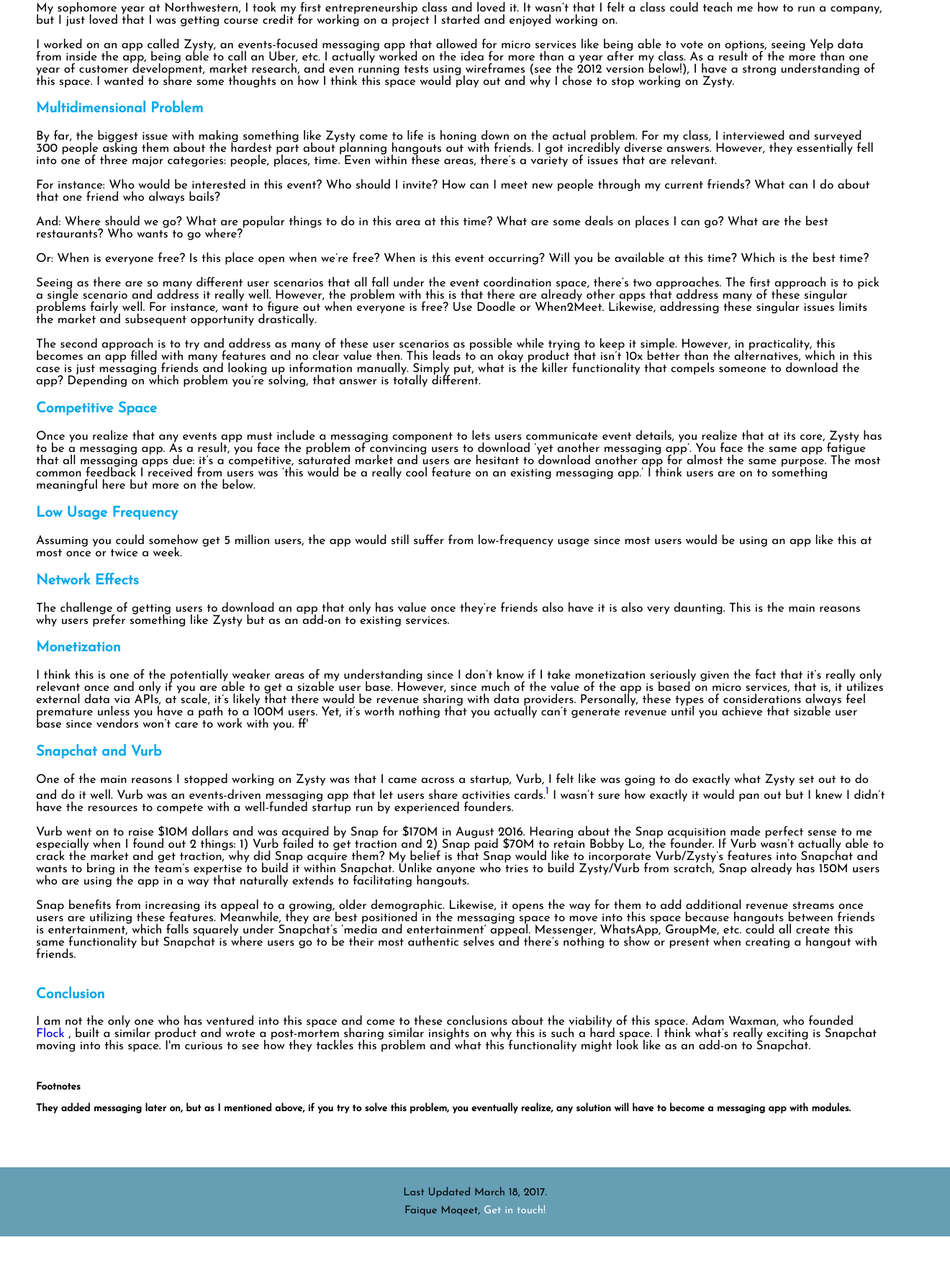
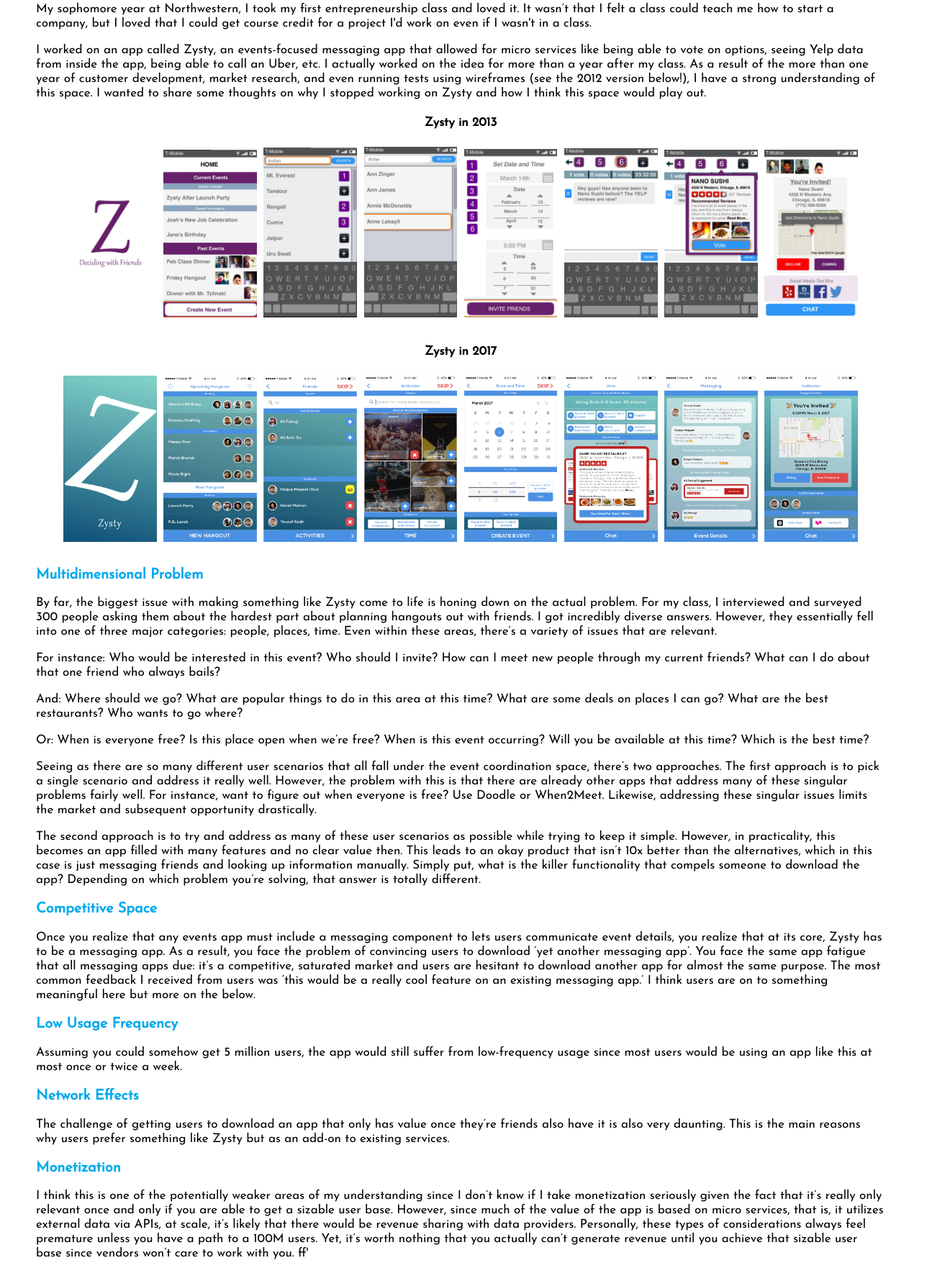
Before and after one commit to fikers/fikers.github.io, a plain HTML site: page pages/ZystyWriteUp.html in a window 1280 px wide. Shown: the part 167-1922 px from the top of the page at 72% size, 1320 px wide, since content can reach past the window. Before the commit the page ends 1885 px from the top, so only its background shows below. Drawn offline with Linux system fonts and the light colour scheme.

Commit message:
Last touches

```diff
--- a/pages/ZystyWriteUp.html
+++ b/pages/ZystyWriteUp.html
@@ -9,7 +9,12 @@
 
   <style>
 
+  html {
+    overflow-x:hidden;
+  }
+
   body {
+    overflow-x:hidden;
     margin:0px;
     background-color: #fff;
     font-size: 17px;
@@ -24,6 +29,7 @@
   .maindiv {
     padding: 50px;
   }
+
   .footer-fold {
   	height: auto;
   	padding: 0px;
@@ -44,29 +50,43 @@
     text-decoration: none;
    }
 
-   h1 {
+  h1 {
      margin-top: 0px;
-   }
-   h3{
+
+  }
+
+  h3{
     color: #00a9ec;
   }
+
   .links{
     display: inline;
   }
 
+  .pics img{
+    width: 11%;
+    margin-bottom: 10px;
+    border: 2px solid white;
+  }
 
   @media (max-width: 700px) {
 
     .maindiv {
       padding: 25px;
-
     }
 
     .links{
       display: none;
     }
 
+    .pics img{
+      width: 20%;
+      margin-bottom: 10px;
+      border: 2px solid white;
+    }
+
   }
+
   </style>
 
 </head>
@@ -81,74 +101,102 @@
     </div>
     </h1>
     <hr>
-    <p>
   <h3>The Backstory</h3>
 
-  My sophomore year at Northwestern, I took my first entrepreneurship class and loved it. It wasn’t that I felt a class could teach me how to run a company, but I just loved that I was getting course credit for working on a project I started and enjoyed working on.
-  <br><br>
-  I worked on an app called Zysty, an events-focused messaging app that allowed for micro services like being able to vote on options, seeing Yelp data from inside the app, being able to call an Uber, etc. I actually worked on the idea for more than a year after my class. As a result of the more than one year of customer development, market research, and even running tests using wireframes (see the 2012 version below!), I have a strong understanding of this space. I wanted to share some thoughts on how I think this space would play out and why I chose to stop working on Zysty.
-  <br>
+  <p>My sophomore year at Northwestern, I took my first entrepreneurship class and loved it. It wasn’t that I felt a class could teach me how to start a company, but I  loved that I could get course credit for a project I'd work on even if I wasn't in a class.
+  </p>
+
+  <p>I worked on an app called Zysty, an events-focused messaging app that allowed for micro services like being able to vote on options, seeing Yelp data from inside the app, being able to call an Uber, etc. I actually worked on the idea for more than a year after my class. As a result of the more than one year of customer development, market research, and even running tests using wireframes (see the 2012 version below!), I have a strong understanding of this space. I wanted to share some thoughts on why I stopped working on Zysty and how I think this space would play out.
+  </p>
+
+  <div class="pics">
+      <center>
+        <h4> Zysty in 2013 </h4>
+      <img src="../images/Zysty2013/1.png">
+      <img src="../images/Zysty2013/2.png">
+      <img src="../images/Zysty2013/3.png">
+      <img src="../images/Zysty2013/4.png">
+      <img src="../images/Zysty2013/5.png">
+      <img src="../images/Zysty2013/6.png">
+      <img src="../images/Zysty2013/7.png">
+      <img src="../images/Zysty2013/8.png">
+    </center>
+  </div>
+
+  <div class="pics">
+      <center>
+      <h4> Zysty in 2017 </h4>
+      <img src="../images/Zysty2017/1.png">
+      <img src="../images/Zysty2017/2.png">
+      <img src="../images/Zysty2017/3.png">
+      <img src="../images/Zysty2017/4.png">
+      <img src="../images/Zysty2017/5.png">
+      <img src="../images/Zysty2017/6.png">
+      <img src="../images/Zysty2017/7.png">
+      <img src="../images/Zysty2017/8.png">
+    </center>
+  </div>
 
   <h3>Multidimensional Problem</h3>
 
-  By far, the biggest issue with making something like Zysty come to life is honing down on the actual problem. For my class, I interviewed and surveyed 300 people asking them about the hardest part about planning hangouts out with friends. I got incredibly diverse answers. However, they essentially fell into one of three major categories: people, places, time. Even within these areas, there’s a variety of issues that are relevant.
-  <br><br>
+  <p>By far, the biggest issue with making something like Zysty come to life is honing down on the actual problem. For my class, I interviewed and surveyed 300 people asking them about the hardest part about planning hangouts out with friends. I got incredibly diverse answers. However, they essentially fell into one of three major categories: people, places, time. Even within these areas, there’s a variety of issues that are relevant.
+  </p>
 
-  For instance: Who would be interested in this event? Who should I invite? How can I meet new people through my current friends? What can I do about that one friend who always bails?
-  <br><br>
+  <p>For instance: Who would be interested in this event? Who should I invite? How can I meet new people through my current friends? What can I do about that one friend who always bails?
+  </p>
 
-  And: Where should we go? What are popular things to do in this area at this time? What are some deals on places I can go? What are the best restaurants? Who wants to go where?
-  <br><br>
+  <p>And: Where should we go? What are popular things to do in this area at this time? What are some deals on places I can go? What are the best restaurants? Who wants to go where?
+  </p>
 
-  Or: When is everyone free? Is this place open when we’re free? When is this event occurring? Will you be available at this time? Which is the best time?
-  <br><br>
+  <p>Or: When is everyone free? Is this place open when we’re free? When is this event occurring? Will you be available at this time? Which is the best time?
+  </p>
 
-  Seeing as there are so many different user scenarios that all fall under the event coordination space, there’s two approaches. The first approach is to pick a single scenario and address it really well. However, the problem with this is that there are already other apps that address many of these singular problems fairly well. For instance, want to figure out when everyone is free? Use Doodle or When2Meet. Likewise, addressing these singular issues limits the market and subsequent opportunity drastically.
-  <br><br>
+  <p>Seeing as there are so many different user scenarios that all fall under the event coordination space, there’s two approaches. The first approach is to pick a single scenario and address it really well. However, the problem with this is that there are already other apps that address many of these singular problems fairly well. For instance, want to figure out when everyone is free? Use Doodle or When2Meet. Likewise, addressing these singular issues limits the market and subsequent opportunity drastically.
+  </p>
 
-  The second approach is to try and address as many of these user scenarios as possible while trying to keep it simple. However, in practicality, this becomes an app filled with many features and no clear value then. This leads to an okay product that isn’t 10x better than the alternatives, which in this case is just messaging friends and looking up information manually. Simply put, what is the killer functionality that compels someone to download the app? Depending on which problem you’re solving, that answer is totally different.
-  <br>
+  <p>The second approach is to try and address as many of these user scenarios as possible while trying to keep it simple. However, in practicality, this becomes an app filled with many features and no clear value then. This leads to an okay product that isn’t 10x better than the alternatives, which in this case is just messaging friends and looking up information manually. Simply put, what is the killer functionality that compels someone to download the app? Depending on which problem you’re solving, that answer is totally different.
+  </p>
 
   <h3>Competitive Space</h3>
 
-  Once you realize that any events app must include a messaging component to lets users communicate event details, you realize that at its core, Zysty has to be a messaging app. As a result, you face the problem of convincing users to download ‘yet another messaging app’. You face the same app fatigue that all messaging apps due: it’s a competitive, saturated market and users are hesitant to download another app for almost the same purpose. The most common feedback I received from users was ‘this would be a really cool feature on an existing messaging app.’ I think users are on to something meaningful here but more on the below.
+  <p>Once you realize that any events app must include a messaging component to lets users communicate event details, you realize that at its core, Zysty has to be a messaging app. As a result, you face the problem of convincing users to download ‘yet another messaging app’. You face the same app fatigue that all messaging apps due: it’s a competitive, saturated market and users are hesitant to download another app for almost the same purpose. The most common feedback I received from users was ‘this would be a really cool feature on an existing messaging app.’ I think users are on to something meaningful here but more on the below.
+  </p>
 
   <h3>Low Usage Frequency</h3>
 
-  Assuming you could somehow get 5 million users, the app would still suffer from low-frequency usage since most users would be using an app like this at most once or twice a week.
-
+  <p>Assuming you could somehow get 5 million users, the app would still suffer from low-frequency usage since most users would be using an app like this at most once or twice a week.
+  </p>
   <h3>Network Effects</h3>
 
-  The challenge of getting users to download an app that only has value once they’re friends also have it is also very daunting. This is the main reasons why users prefer something like Zysty but as an add-on to existing services.
-
+  <p>The challenge of getting users to download an app that only has value once they’re friends also have it is also very daunting. This is the main reasons why users prefer something like Zysty but as an add-on to existing services.
+  </p>
   <h3>Monetization</h3>
 
-  I think this is one of the potentially weaker areas of my understanding since I don’t know if I take monetization seriously given the fact that it’s really only relevant once and only if you are able to get a sizable user base. However, since much of the value of the app is based on micro services, that is, it utilizes external data via APIs, at scale, it’s likely that there would be revenue sharing with data providers. Personally, these types of considerations always feel premature unless you have a path to a 100M users. Yet, it’s worth nothing that you actually can’t generate revenue until you achieve that sizable user base since vendors won’t care to work with you. ff'
-
+  <p>I think this is one of the potentially weaker areas of my understanding since I don’t know if I take monetization seriously given the fact that it’s really only relevant once and only if you are able to get a sizable user base. However, since much of the value of the app is based on micro services, that is, it utilizes external data via APIs, at scale, it’s likely that there would be revenue sharing with data providers. Personally, these types of considerations always feel premature unless you have a path to a 100M users. Yet, it’s worth nothing that you actually can’t generate revenue until you achieve that sizable user base since vendors won’t care to work with you. ff'
+  </p>
   <h3>Snapchat and Vurb</h3>
 
-  One of the main reasons I stopped working on Zysty was that I came across a startup, Vurb, I felt like was going to do exactly what Zysty set out to do and do it well. Vurb was an events-driven messaging app that let users share activities cards.<a href="#footerNotes"><sup>1</sup></a> I wasn’t sure how exactly it would pan out but I knew I didn’t have the resources to compete with a well-funded startup run by experienced founders.
-  <br><br>
+  <img src="http://3.bp.blogspot.com/-S9bcSiby-JM/VdxukTjWFzI/AAAAAAAAAkU/u9C2Q_WhUDE/s1600/Vurb.png" width="100%">
 
-  Vurb went on to raise $10M dollars and was acquired by Snap for $170M in August 2016. Hearing about the Snap acquisition made perfect sense to me especially when I found out 2 things: 1) Vurb failed to get traction and 2) Snap paid $70M to retain Bobby Lo, the founder. If Vurb wasn’t actually able to crack the market and get traction, why did Snap acquire them? My belief is that Snap would like to incorporate Vurb/Zysty’s features into Snapchat and wants to bring in the team’s expertise to build it within Snapchat. Unlike anyone who tries to build Zysty/Vurb from scratch, Snap already has 150M users who are using the app in a way that naturally extends to facilitating hangouts.
-  <br><br>
+  <p>One of the main reasons I stopped working on Zysty was that I came across a startup, <a href="https://vurb.com/">Vurb</a>, I felt like was going to do exactly what Zysty set out to do and do it well. Vurb was an events-driven messaging app that let users share activities cards.<a href="#footerNotes"><sup>1</sup></a> I wasn’t sure how exactly it would pan out but I knew I didn’t have the resources to compete with a well-funded startup run by experienced founders.
+  </p>
 
-  Snap benefits from increasing its appeal to a growing, older demographic. Likewise, it opens the way for them to add additional revenue streams once users are utilizing these features. Meanwhile, they are best positioned in the messaging space to move into this space because hangouts between friends is entertainment, which falls squarely under Snapchat’s ‘media and entertainment’ appeal. Messenger, WhatsApp, GroupMe, etc. could all create this same functionality but Snapchat is where users go to be their most authentic selves and there’s nothing to show or present when creating a hangout with friends.
-  <br><br>
+  <p>Vurb went on to raise $10M dollars and was <a href="http://www.latimes.com/business/technology/la-fi-tn-snapchat-vurb-20160815-snap-story.html">acquired by Snap for $170M</a> in August 2016. Hearing about the Snap acquisition made perfect sense to me especially when I found out 2 things: 1) Vurb failed to get traction and 2) Snap paid $75M to retain Bobby Lo, the founder. If Vurb wasn’t actually able to crack the market and get traction, why did Snap acquire them? My belief is that Snap would like to incorporate Vurb/Zysty’s features into Snapchat and wants to bring in the team’s expertise to build it within Snapchat. Unlike anyone who tries to build Zysty/Vurb from scratch, Snap already has 150M users who are using the app in a way that naturally extends to facilitating hangouts.
+  </p>
+
+  <p>Snap benefits from increasing its appeal to a growing, older demographic. Likewise, it opens the way for them to add additional revenue streams once users are utilizing these features. Meanwhile, they are best positioned in the messaging space to move into this space because hangouts between friends is entertainment, which falls squarely under Snapchat’s ‘media and entertainment’ appeal. Messenger, WhatsApp, GroupMe, etc. could all create this same functionality but Snapchat is where users go to be their most authentic selves and there’s nothing to show or present when creating a hangout with friends.
+  </p>
 
   <h3>Conclusion</h3>
 
-  I am not the only one who has ventured into this space and come to these conclusions about the viability of this space. Adam Waxman, who founded <a href="http://www.buildbreaklearn.co/blog/getting-friends-together-a-postmortem">Flock </a> , built a similar product and wrote a post-mortem sharing similar insights on why this is such a hard space.  I think what’s really exciting is Snapchat moving into this space. I'm curious to see how they tackles this problem and what this functionality might look like as an add-on to Snapchat.
+  <p>I am not the only one who has ventured into this space and come to these conclusions about the viability of this space. Adam Waxman, who founded <a href="http://www.buildbreaklearn.co/blog/getting-friends-together-a-postmortem">Flock </a> , built a similar product and wrote a post-mortem sharing similar insights on why this is such a hard space.  I think what’s really exciting is Snapchat moving into this space. I'm curious to see how they tackles this problem and what this functionality might look like as an add-on to Snapchat.
+  </p>
 
-  <br><br>
 
   <p id="footerNotes">
     <h5>Footnotes<br><br>
     They added messaging later on, but as I mentioned above, if you try to solve this problem, you eventually realize, any solution will have to become a messaging app with modules. </h5> </p>
 
-
-
-    </p>
 
 </div>
 
```
Also changed, not shown: index.html (+37 -25 lines), images/Zysty2013/1.png (added), images/Zysty2013/2.png (added), images/Zysty2013/3.png (added), images/Zysty2013/4.png (added), images/Zysty2013/5.png (added), images/Zysty2013/6.png (added), images/Zysty2013/7.png (added), images/Zysty2013/8.png (added), images/Zysty2017/1.png (renamed from images/1.png), images/Zysty2017/2.png (renamed from images/2.png), images/Zysty2017/3.png (renamed from images/3.png), images/Zysty2017/4.png (renamed from images/4.png), images/Zysty2017/5.png (renamed from images/5.png), 3 more files, 2 other files.
